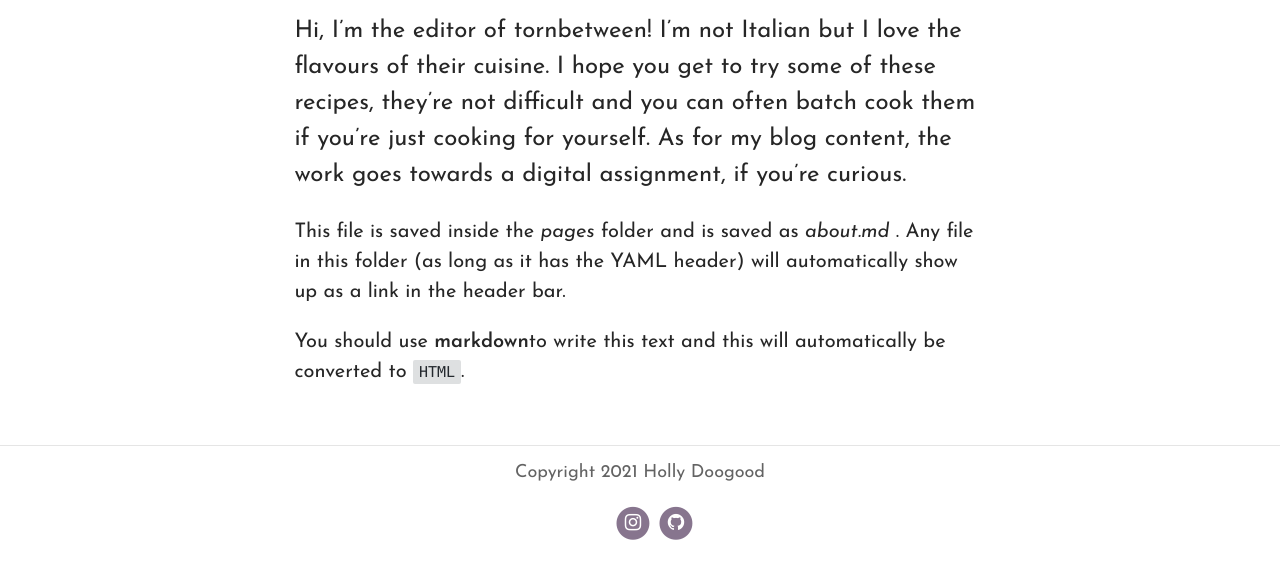
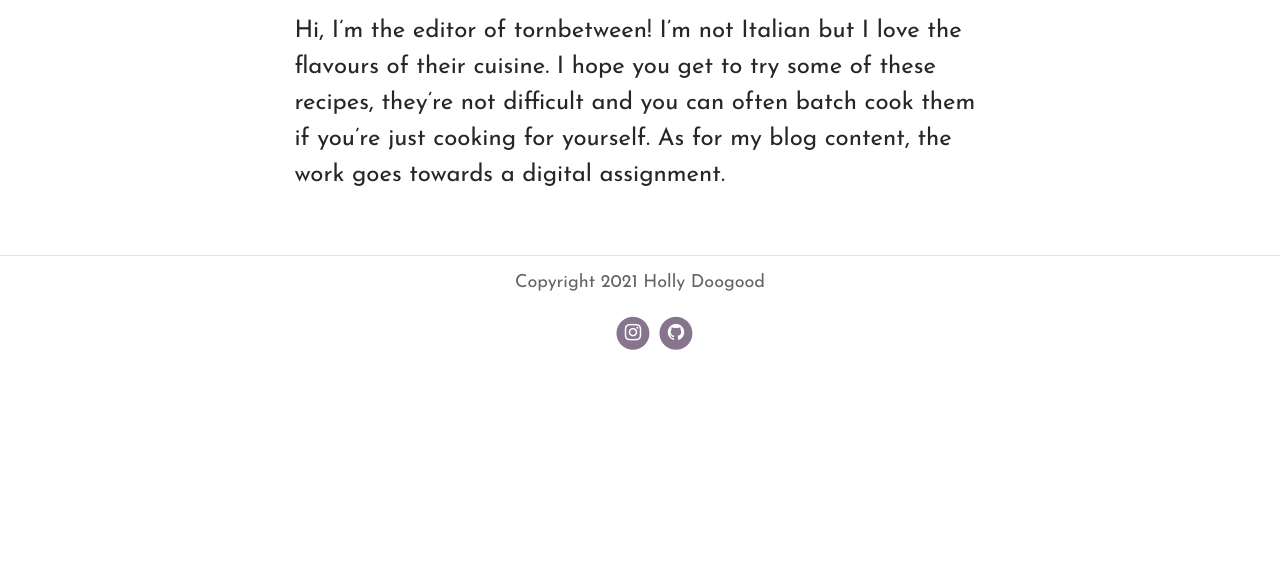
Before and after one commit to Hol1999/Hollyrecipewebsite, a Jekyll site: the page built from pages/about.md, in a window 1280 px wide. Shown: the part 384-953 px from the top of the page. Built offline with Jekyll 4.4.1, drawn with Linux system fonts in a browser that asks for light colours; some web fonts are replaced; after the commit the page ends 900 px from its top, so only the background shows below that.

Commit message:
Update Page “about”

```diff
--- a/pages/about.md
+++ b/pages/about.md
@@ -10,10 +10,4 @@ tags: null
 description: null
 show: true
 ---
-Hi, I'm the editor of tornbetween! I'm not Italian but I love the flavours of their cuisine. I hope you get to try some of these recipes, they're not difficult and you can often batch cook them if you're just cooking for yourself. As for my blog content, the work goes towards a digital assignment, if you're curious.
-
-
-
-This file is saved inside the *pages* folder and is saved as *about.md* . Any file in this folder (as long as it has  the YAML header) will automatically show up as a link in the header bar.
-
-You should use **markdown**to write this text and this will automatically be converted to `HTML`.
+Hi, I'm the editor of tornbetween! I'm not Italian but I love the flavours of their cuisine. I hope you get to try some of these recipes, they're not difficult and you can often batch cook them if you're just cooking for yourself. As for my blog content, the work goes towards a digital assignment.
```
